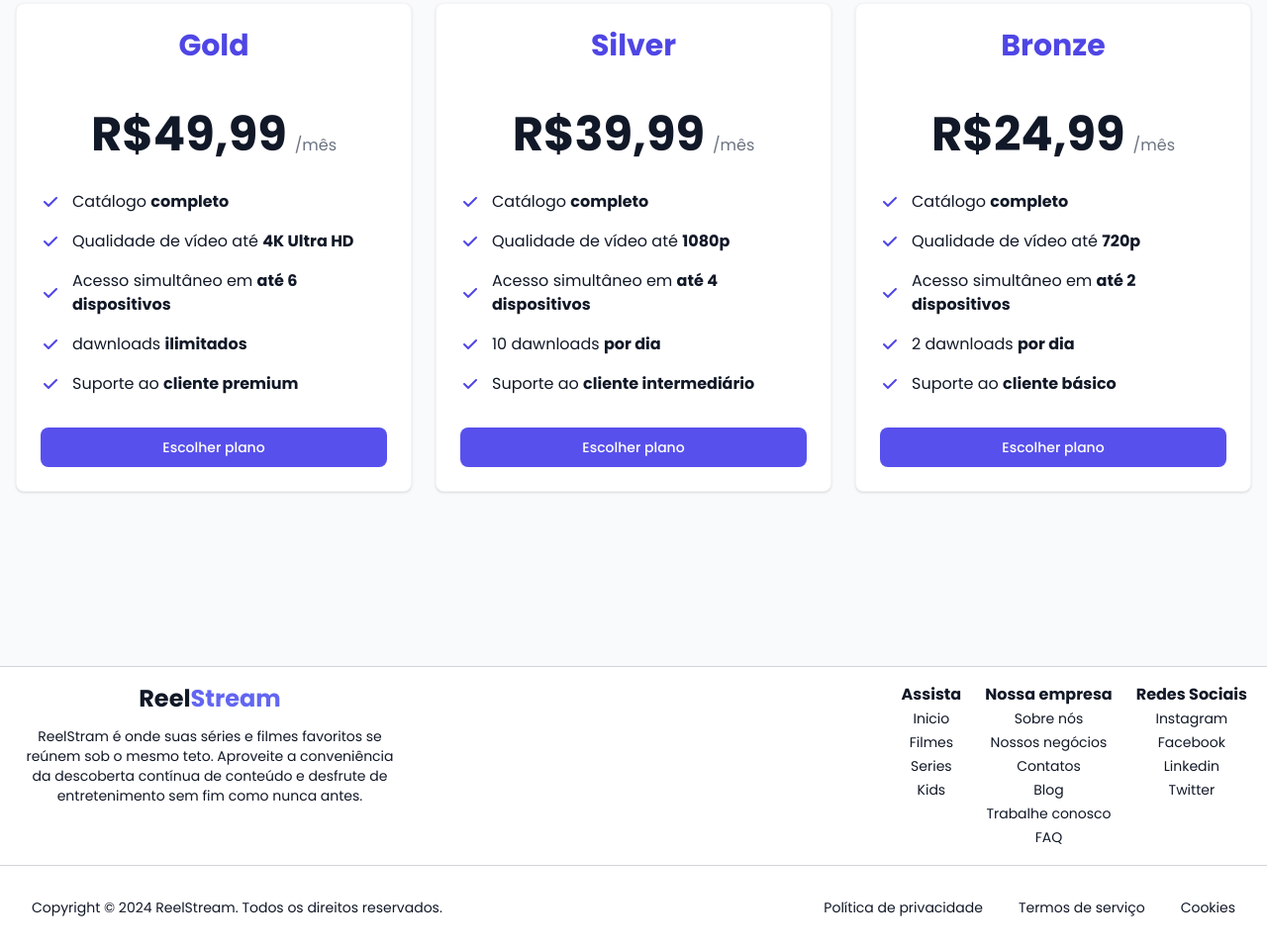
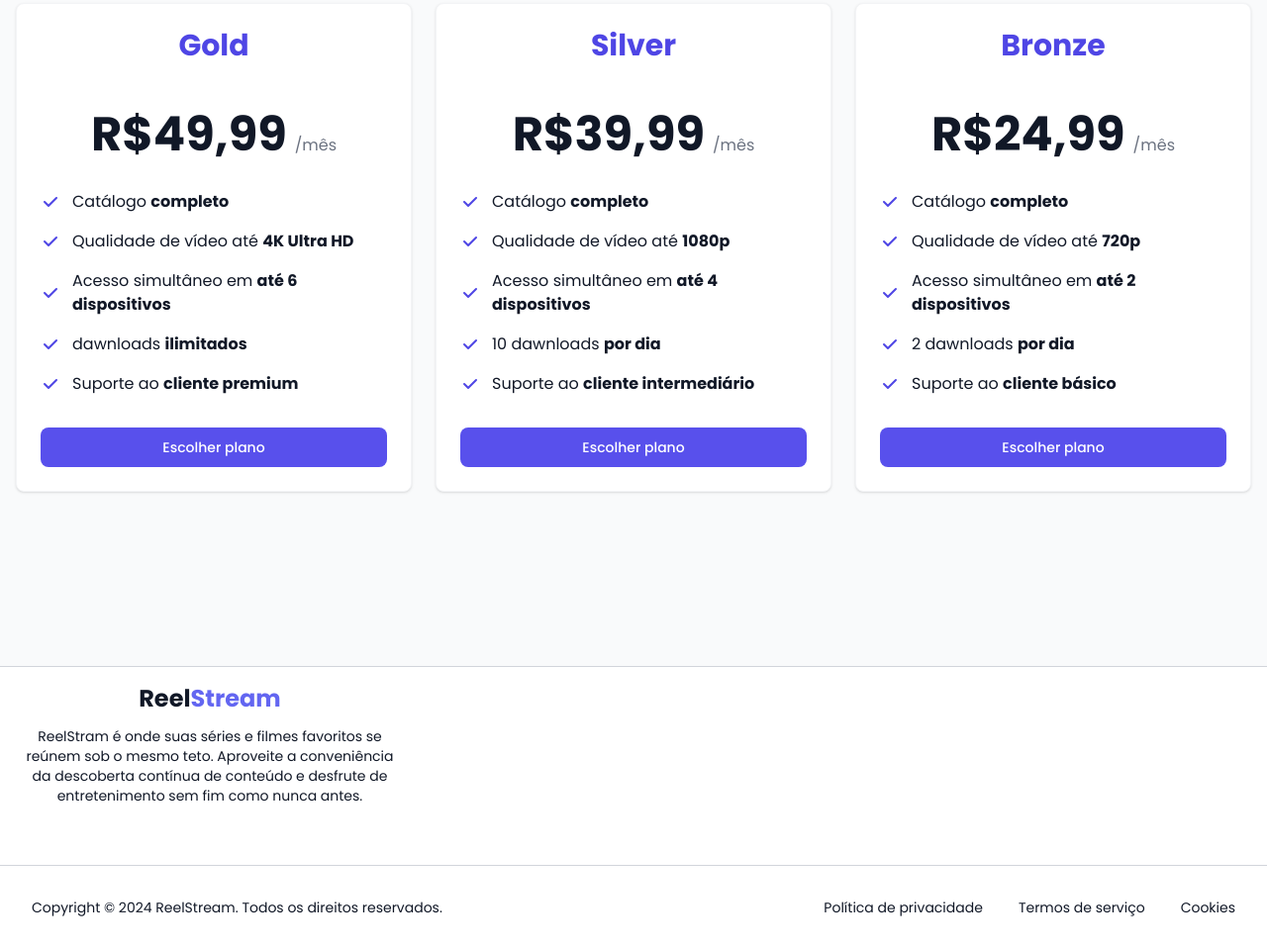
Before and after one commit to DiogoSouza08/ReelStream, a website: page Cadastro/cadastro.html in a window 1280 px wide. Shown: the part 301-1260 px from the top of the page at 99% size. Drawn offline with nearby package versions, Linux system fonts and the light colour scheme; files that its build step writes are made by us from their sources.

Commit message:
Update cadastro.html

```diff
--- a/Cadastro/cadastro.html
+++ b/Cadastro/cadastro.html
@@ -265,7 +265,7 @@
                         ReelStram é onde suas séries e filmes favoritos se reúnem sob o mesmo teto. Aproveite a conveniência da descoberta contínua de conteúdo e desfrute de entretenimento sem fim como nunca antes.
                     </p>
             </div>
-            <div class="flex sm:gap-28 text-gray-900  gap-6 justify-center ">
+        <div class="flex sm:gap-4 lg:gap-24 gap-6 justify-center text-white">
                 <div class="flex flex-col">
                     <p class="font-semibold">Assista</p>
                     <a href="./index.html" class="text-sm font-extralight leading-6">Inicio</a>
```
